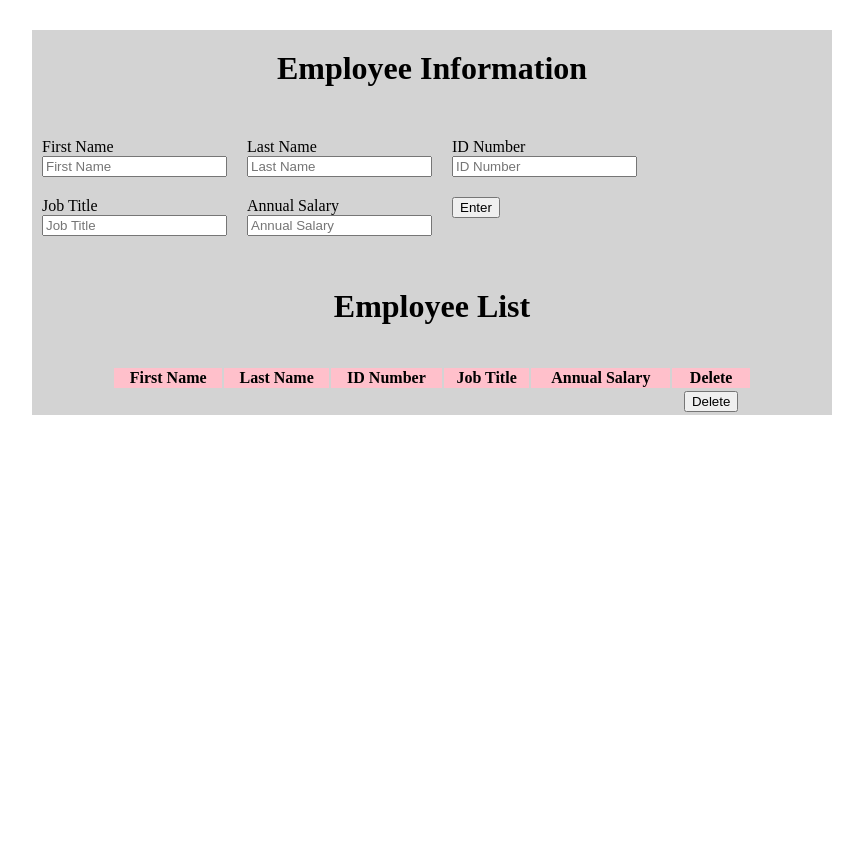
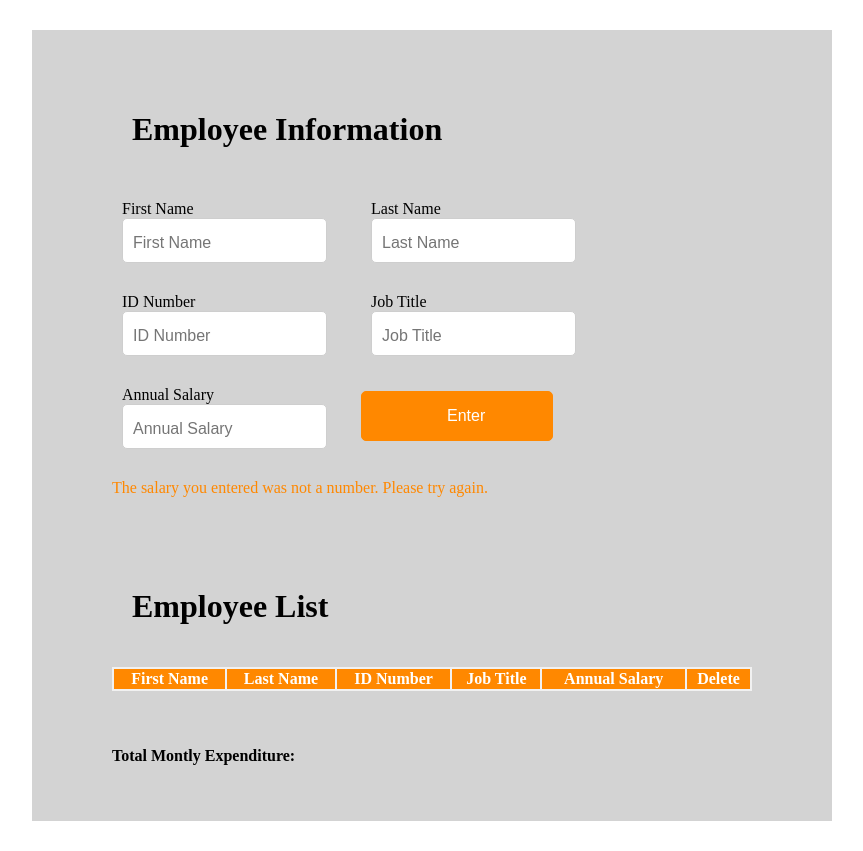
Before and after one commit to Arrielle/weekend-challenge-1, a plain HTML site: page index.html in a window 1280 px wide. Both pictures are taken after a click on the button "Enter". Shown: the whole page, without its empty margins (208-1071 px from the left). Before the commit the page ends 800 px from the top, so only its background shows below. Drawn offline with Linux system fonts and the light colour scheme.

Commit message:
moving functions outside of doc.ready

```diff
--- a/client.js
+++ b/client.js
@@ -1,3 +1,19 @@
+function Employee(inFirstName, inLastName, inIDNumber, inJobTitle, inAnnualSalary) {
+  this.firstName = inFirstName,
+  this.lastName = inLastName,
+  this.idNumber = inIDNumber,
+  this.jobTitle = inJobTitle,
+  this.annualSalary = parseInt(inAnnualSalary)
+};
+
+function calculateMonthlyExpenditure(){
+  var allEmployeeSalary = 0;
+  for (var i = 0; i < employeeArray.length; i++) {
+    allEmployeeSalary += employeeArray[i].annualSalary;
+  }
+  allEmployeeSalary = allEmployeeSalary / 12;
+  return allEmployeeSalary;
+};
 
 $(document).ready(function() {
   //An empty array.
@@ -5,118 +21,88 @@ $(document).ready(function() {
   //Creating the on.click function.
   $('#formButton').on('click', function(){
     //Store my inputs into a variable for later use
-    var firstName = $('#firstName').val();
-    var lastName = $('#lastName').val();
-    var idNumber = $('#idNumber').val();
-    var jobTitle = $('#jobTitle').val();
+    var firstName = $('#firstName').val().toUpperCase();
+    var lastName = $('#lastName').val().toUpperCase();
+    var idNumber = $('#idNumber').val().toUpperCase();
+    var jobTitle = $('#jobTitle').val().toUpperCase();
     var annualSalary = $('#annualSalary').val();
+
+    //if statement checks to see if the value entered for annualSalary was a number.
+    //if NOT a number then an alert message shows below the form.
+    //if it IS a number, my initial code is run.
+    if (!$.isNumeric(annualSalary)) {
+      $('#alertMessage').text('The salary you entered was not a number. Please try again.')
+    } else {
     //Adds new employee data to the table on submit.
-    $('#employeeTable').append('<tr><th>' + firstName + '</th><th>' +
-    lastName + '</th><th>' + idNumber + '</th><th>' + jobTitle + '</th><th>' +
+    $('#employeeTable').append('<tr><td>' + firstName + '</td><td>' +
+    lastName + '</td><td>' + idNumber + '</td><td>' + jobTitle + '</td><th>' +
     annualSalary + '</th><th><button type="button" class = "deleteButton" name="button">Delete</button></th></tr>');
     //object constructor
-    function Employee(inFirstName, inLastName, inIDNumber, inJobTitle, inAnnualSalary) {
-      this.firstName = firstName,
-      this.lastName = lastName,
-      this.idNumber = idNumber,
-      this.jobTitle = jobTitle,
-      this.annualSalary = annualSalary
-    }
+
     // //Creates an object from the input data
     var employeeData = new Employee(firstName, lastName, idNumber, jobTitle, annualSalary)
     //pushes object onto the array.
     employeeArray.push(employeeData);
+    //making a function to find total salary amount paid by the company each month.
+    var monthlyExpenditureOutput = calculateMonthlyExpenditure();
+//ends my salary function
+    //Now, I need to add the result of my salary function to the DOM
+    $('#totalExpenditure').children().children().last().text('Total Monthly Expenditure: ' + monthlyExpenditureOutput);
+    //resets from once it's been submitted
+    document.forms['myForm'].reset();
+    $('#alertMessage').text('');
+  };//ends the if else
   }); //ends onclick submit event listener
-
-  //submit onclick listener end
+  //Removes employee data from the table if the delete button is pressed.
+  $('#employeeTable').on('click', '.deleteButton', function(){
+    //creating a row variable
+    var row = $(this).parent().parent();
+    //finding the row index # so I can find the array #
+    var arrayIndex = $(this).parent().parent().index('tr') - 1;
+    //removing the row from the DOM
+    $(row).remove();
+    //splicing the object from the arrayIndex
+    employeeArray.splice(arrayIndex, 1);
+    //making a function to recalculate the total salary amount paid by the company each month.
+    var monthlyExpenditureOutput = calculateMonthlyExpenditure();
+    $('#totalExpenditure').children().children().last().text('Total Monthly Expenditure: ' + monthlyExpenditureOutput);
 
 
-  //Removes employee data from the table if the delete button is pressed.
-  $('#employeeTable').on('click', '.deleteButton', function(){
-    $(this).parent().parent().remove();
-
-    //find out which index has been chosen for deletion
-    //remove the item.
   }); //ends onclick delete button event listener
 }); //ends doc.ready event listener
 
 
 
-
-
-  //set and empty array?
-//
-//
-//   //make an empty shell object
-//   var employeeArray [];
-//   var employeeShell {};
-//
-//   //Make the new object that is based on the employee shell. This new object takes in the information
-//   //from a PARTICULAR INPUT and stores it.
-//
-//   function Employee(firstName, lastName, idNumber, jobTitle, annualSalary){
-//     this.firstName = firstName,
-//     this.lastName = lastName,
-//     this.idNumber = idNumber,
-//     this.jobTitle = jobTitle,
-//     this.annualSalary = annualSalary,
-//   });
-//
-//   var employeeShell = new Employee(this.firstName, this.lastName, this.idNumber, this.jobTitle, this.annualSalary);
-//
-//   for (var i = 0; i < array.length; i++) {
-//     array[i]
-//   }
-//
-// //pushing the array
-// // employeeArray.push(Employee);
-//
-//
-// //   //Store input into an object
-// //   //var employeeObject = {}; //creating an empty object to store data in
-// //   //how to push input to this object?
-//
-// //   function formsToObj(){
-// //       var forms = [];
-// //       $('employeeForm').each(function(i){
-// //           forms[i] = {};
-// //           $(this).children('input,textarea,select').each(function(){
-// //               forms[i][$(this).attr('name')] = $(this).val();
-// //           });
-// //       });
-// //       return forms;
-// //   }
-// //   //
-//
-// //   //
-// //   //   var employeeArray = []; //creating an empty Array
-// //   //
-// //
-// //
-// // $()
-// //
-// // });
-// //
-// //
-// // Get data from input,
-// // Store input in an object,
-// // Store object in an array,
-// // Push object to Employee List,
-// //
-// // write a for loop to go through the array and add
-// // annualSalary/12.
-// //
-// // //create a function that passes an array index
-// //
-// empty array
-//
 // has submit been pressed?
 // if yes
 // Create new object based on input
 // push object onto array
-// end function
-//
+// determine the total amount spent by the company based on the employees still in the array
+// take that number / 12
+// add the final number to the DOM
+
 // has delete been pressed
 // if yes
 // delete selected item from the DOM
-// delete selected item from array
+//dom traversal
+// delete selected item from array (splice)
+//find out which array index you are on?!
+//determine the total amount spent by the company based on the employees still in the array
+// take that number / 12
+// add the final number to the DOM
+
+
+
+//need to make a function that adds all of the arrays annualSalary/12 onto the end of monthlySalaryExpenditure div.
+//needs to be checked when a new employee is added
+//needs to be checked when an employee is removed
+
+//need to put the result from the last step into the DOM
+//needs to happen on new employee addition
+//needs to happen on employee removal
+
+
+
+//extra functionality
+//IF the annualSalary input is not a number,
+//alert with an error and do not submit.
--- a/index.html
+++ b/index.html
@@ -11,7 +11,7 @@
   <div id = entireForm>
     <div id = employeeForm>
       <h1>Employee Information</h1>
-      <form style = "overflow-x:auto" name = "message" method="post">
+      <form style = "overflow-x:auto" name = "myForm" method="post">
         <section>
           <div>
             <label for = "firstName">First Name</label>
@@ -25,7 +25,7 @@
         <section>
           <div>
             <label for = "idNumber">ID Number</label>
-            <input type= "text" id = "idNumber" placeholder = "ID Number">
+            <input type= "number" id = "idNumber" placeholder = "ID Number">
           </div>
           <div>
             <label for = "jobTitle">Job Title</label>
@@ -35,12 +35,16 @@
         <section>
           <div>
             <label for = "annualSalary">Annual Salary</label>
-            <input type= "text" id = "annualSalary" placeholder = "Annual Salary">
+            <input type= "number" id = "annualSalary" placeholder = "Annual Salary">
           </div>
-    <div>
+<!--           <div> -->
             <button type="button" id = "formButton" name="button">Enter</button>
+<!--           </div> -->
+        </section>
+      </form>
       </div>
-  </section>
+      <div id = alertMessage>
+        <p></p>
       </div>
       <div  id = employeeList>
         <h1>Employee List</h1>
@@ -57,26 +61,10 @@
           </table>
         </div>
       </div>
-    <div id = monthlySalaryExpenditure></div>
+      <div id = totalExpenditure>
+<!--         <h1>Company's Monthly Salary Expenditure</h1> -->
+        <p><b>Total Montly Expenditure:</b></p>
+    </div>
   </div>
 </body>
 </html>
-
-<!-- First Name
-Last Name
-ID Number
-Job Title
-Annual Salary
-
-SUBMIT BUTTON
-
-I need to find out how to clear the form once enter has been clicked
-
-employee info needs to be set to an array ->
-
-how will I pull the employee information from the form, and
-enter it into the array?
-
-when an employee is deleted through the on click event we will need to
-update the array somehow
- -->
--- a/stylesheet.css
+++ b/stylesheet.css
@@ -5,21 +5,56 @@ background: lightgrey;
 margin: 30px auto;
 }
 
-/*form spacing*/
-
+#totalExpenditure {
+  padding-bottom: 40px;
+  width: 80%;
+  margin: 10px auto;
 }
 
-form {
+#employeeList {
+  padding: 40px;
   width: 80%;
-  margin-left: 20%;
-  margin-right: 20%;
+  margin: 10px auto;
 }
+
+#alertMessage {
+  color: #FF8800;
+  width: 80%;
+  margin: 10px auto;
+}
+
+#employeeForm {
+  padding-top: 40px;
+  width: 80%;
+  max-width: 800px;
+  background: lightgrey;
+  margin: 10px auto;
+}
+
+
+h1 {
+  padding: 20px;
+  text-align: left;
+}
+
+
+
+/*EMPLOYEE INFORMATION*/
 
 lable + input {
   width: 30%;
   margin: 0 30% 0 4%;
 }
 
+input {
+  margin-bottom: 10px;
+  font-size: 1em;
+  padding: 15px 10px 10px;
+  border: 1px solid #cecece;
+  border-radius: 5px;
+  width: 80%;
+  max-width: auto;
+}
 
 form section div {
   float: left;
@@ -34,26 +69,65 @@ form section div label {
   display: block;
 }
 
-h1 {
-  padding: 20px;
-  text-align: center;
-}
 
-/*Table*/
+/*EMPLOYEE LIST (TABLE)*/
 
 table {
-  width: 80%;
-  margin-left: 10%;
-  margin-right: 10%;
+  width: 100%;
+  background-color: #f1f1f1;
 }
 
 tr:hover {
-  background-color: pink;
+  background-color: #FF8800;
 }
 
 tr:nth-child(even) {
-  background-color: ffffff;
+  background-color: #ffffff;
 }
+
+tr:first-child:hover {
+  background-color: ##ff8800;
+}
+
+
 tr:first-child {
-  background-color: pink;
+  background-color: #FF8800;
+  color: white;
 }
+
+
+/*BUTTONS */
+
+#formButton {
+	margin-top: 15px;
+	margin-bottom: 5px;
+	background-color: #FF8800;
+	padding: 15px 85px;
+  font-size: 1em;
+	border-radius: 5px;
+	border: 1px solid #FF8800;
+	transition: .5s;
+	display: inline-block;
+	cursor: pointer;
+	width: 30%;
+	color: #fff;
+}
+
+#formButton:hover, .button:hover {
+	background: #BD6500;
+}
+
+
+button {
+  margin-top: 5px;
+  margin-bottom: 5px;
+  background-color: #2e2e2e;
+  padding: 10px 50px;
+  font-size: 1em;
+  border-radius: 5px;
+  border: 1px solid #2e2e2e;
+  display: inline-block;
+  cursor: pointer;
+  width: 80%;
+  color: #fff;
+}
```
Lines whose indentation alone changed are shown as unchanged.
